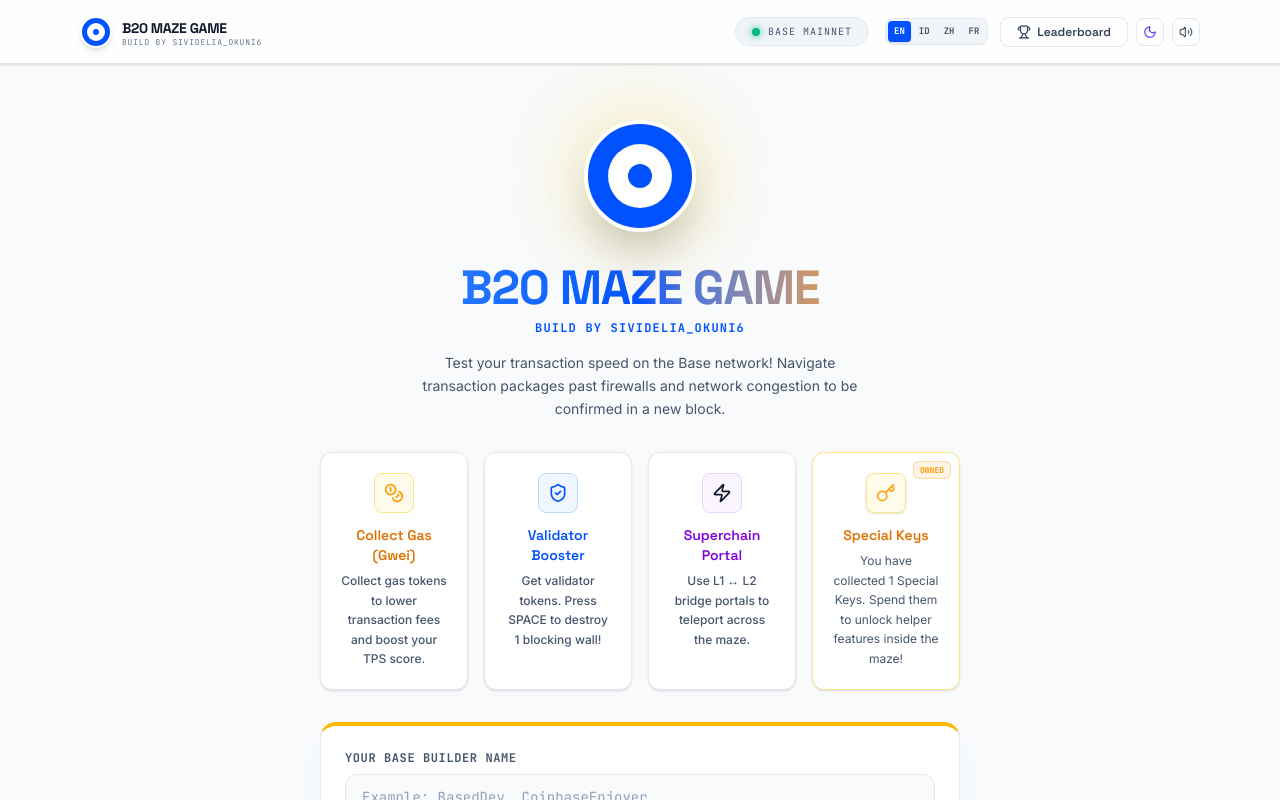
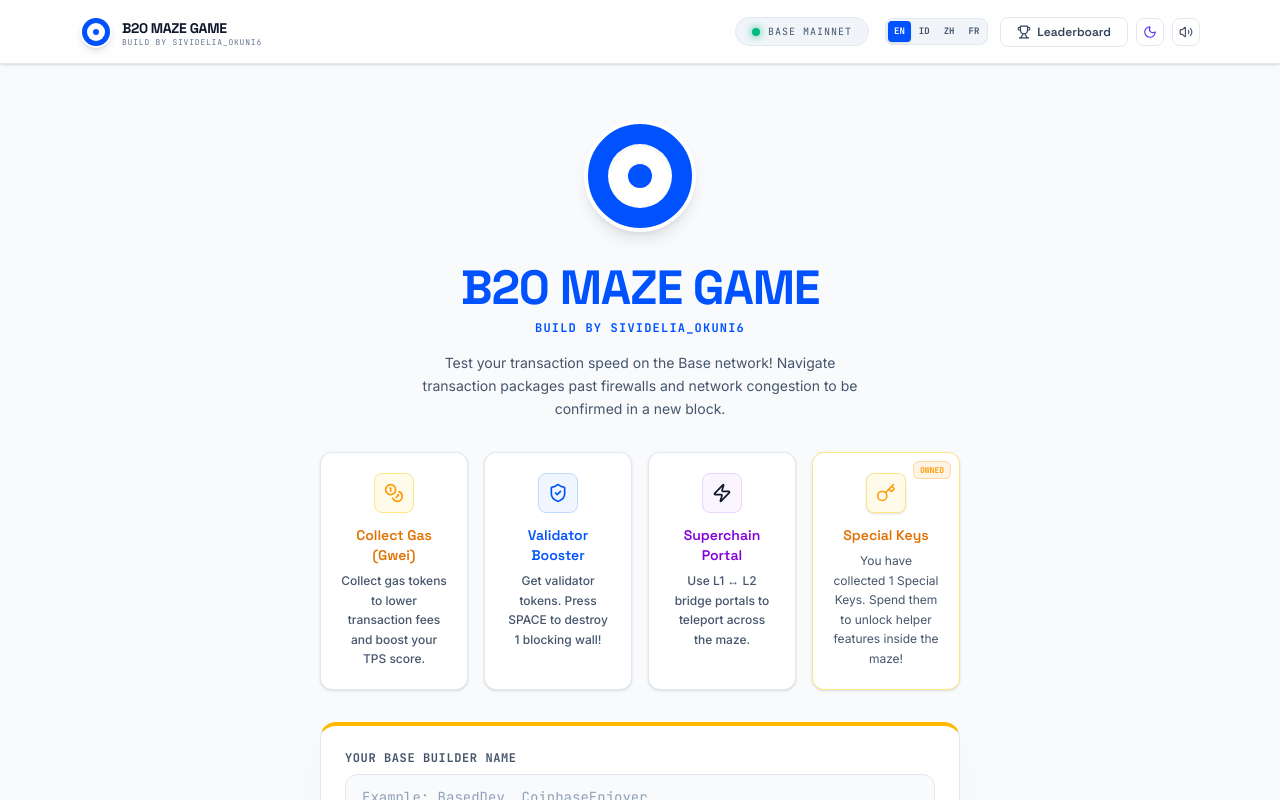
Before and after one commit to okuniNW/B20_MAZE_GAME, a React (Vite) app: page / in a window 1280 px wide. Shown: the top 800 px of the page. Built offline with nearby package versions, Linux system fonts and the light colour scheme.

Commit message:
refactor(onboarding): simplify design and update typography
Removed pulse effect and updated header styling for better visual consistency.

```diff
--- a/src/components/Onboarding.tsx
+++ b/src/components/Onboarding.tsx
@@ -39,11 +39,8 @@
         transition={{ duration: 0.8, ease: 'easeOut' }}
         className="relative flex items-center justify-center mb-8"
       >
-        <div className={`absolute w-36 h-36 rounded-full blur-2xl animate-pulse ${
-          isDark ? 'bg-[#0052FF]/30' : 'bg-amber-300/30'
-        }`}></div>
         {/* Core Base Brand Circle */}
-        <div className="w-28 h-28 bg-[#0052FF] rounded-full flex items-center justify-center border-4 border-white shadow-2xl relative z-10">
+        <div className="w-28 h-28 bg-[#0052FF] rounded-full flex items-center justify-center border-4 border-white shadow-lg relative z-10">
           <div className="w-16 h-16 bg-white rounded-full flex items-center justify-center shadow-inner relative">
             <div className="w-6 h-6 bg-[#0052FF] rounded-full flex items-center justify-center relative">
             </div>
@@ -58,7 +55,9 @@
         transition={{ delay: 0.2, duration: 0.6 }}
         className="text-center mb-8"
       >
-        <h1 className="text-4xl md:text-5xl font-display font-extrabold text-transparent bg-clip-text bg-gradient-to-r from-blue-500 via-[#0052FF] to-amber-500 tracking-tight">
+        <h1 className={`text-4xl md:text-5xl font-display font-black tracking-tight ${
+          isDark ? 'text-white' : 'text-[#0052FF]'
+        }`}>
           {translations[lang].header.title}
         </h1>
         <p className="text-xs font-mono text-[#0052FF] mt-2 tracking-widest uppercase font-bold">
```
